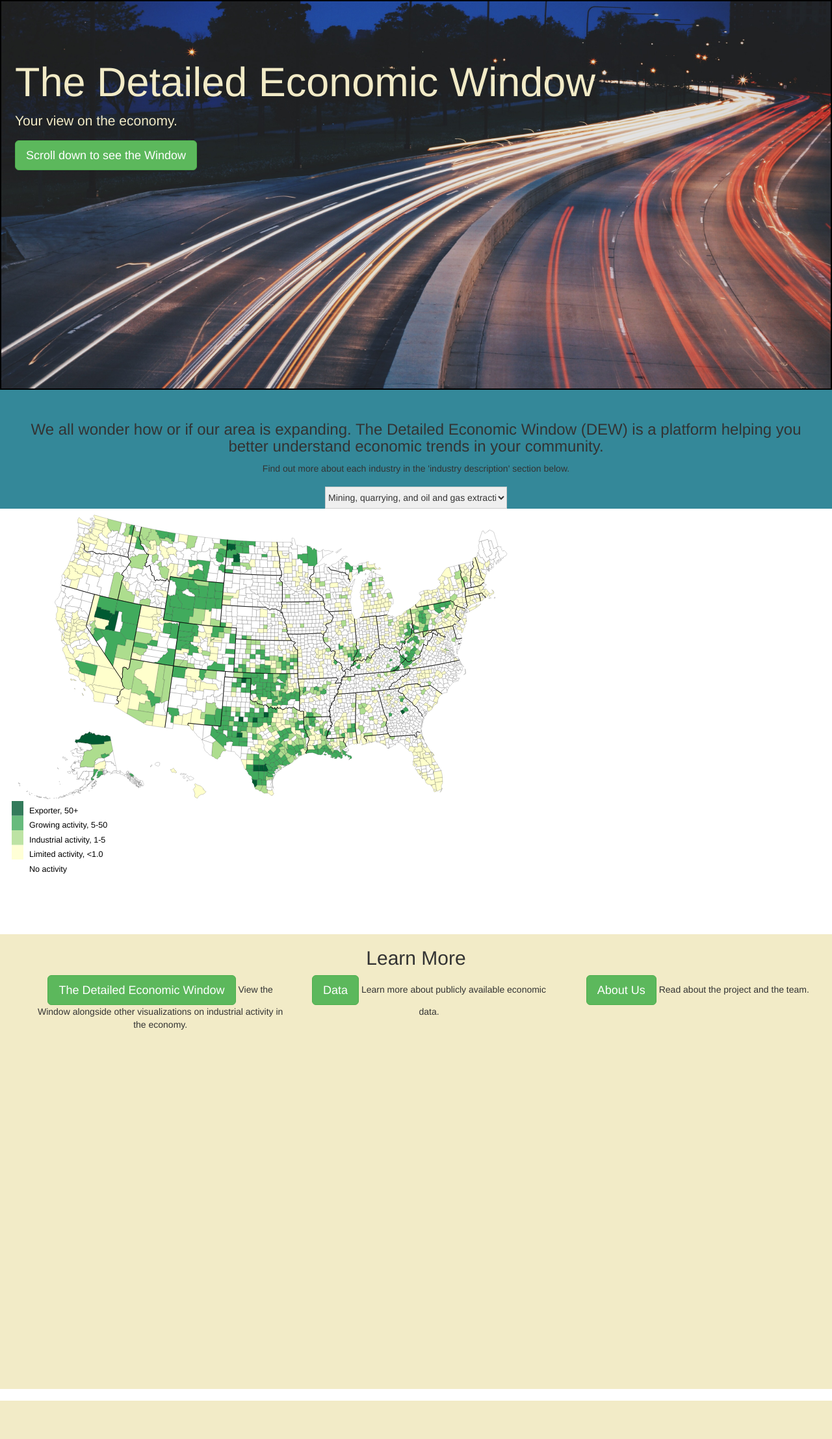
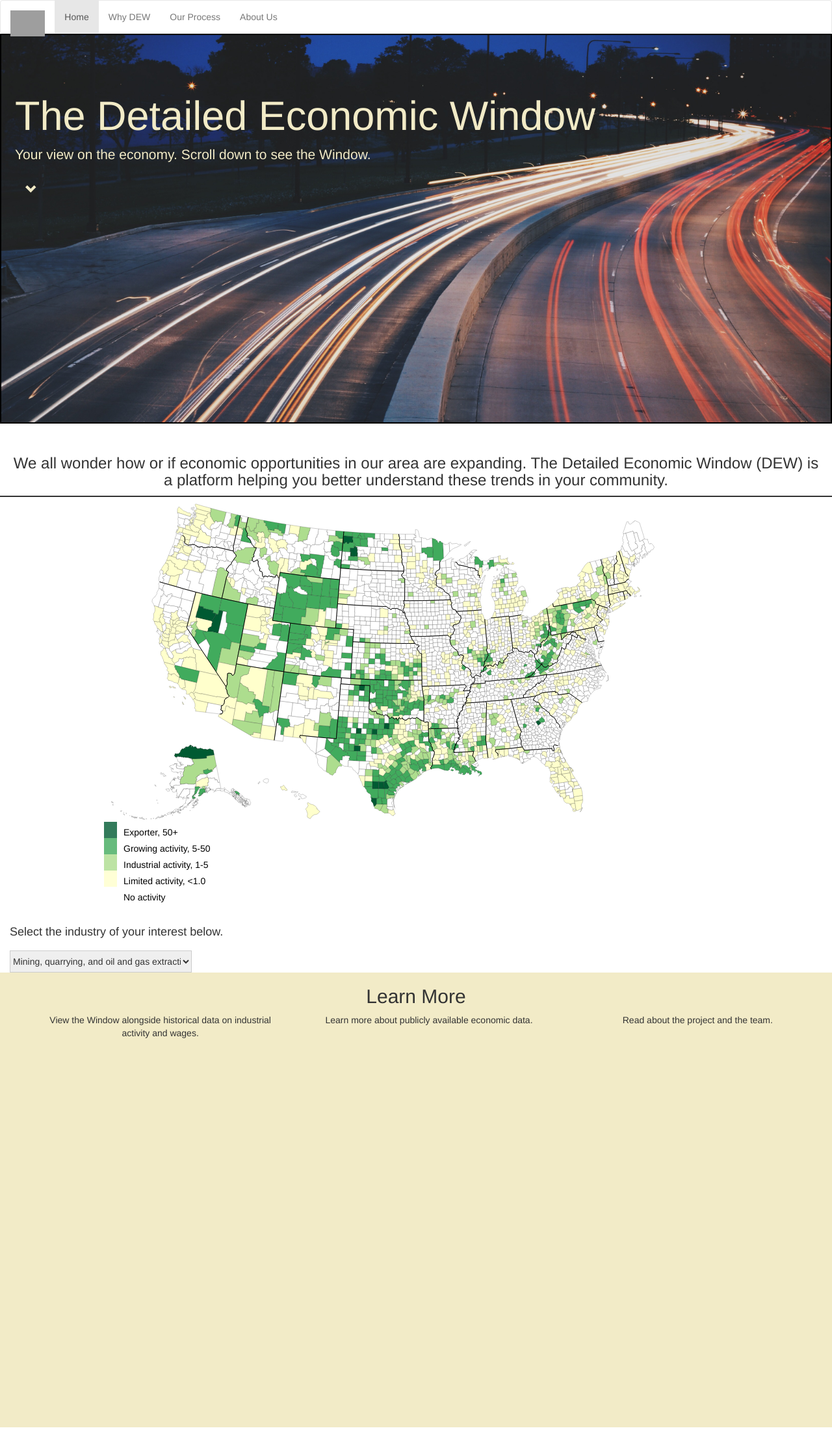
Before and after one commit to DistrictDataLabs/02-group-b, a Flask app: page /data in a window 1280 px wide. Shown: the whole page at 65% size. Before the commit the page ends 2156 px from the top, so only its background shows below. Run offline with Flask 2, Linux system fonts and the light colour scheme; some libraries are stand-ins or nearby versions; some web fonts are replaced; grey boxes are pictures that could not be loaded.

Commit message:
Today's changes.

```diff
--- a/static/data.css
+++ b/static/data.css
@@ -29,6 +29,12 @@ ul li {
 
 #maptitle {
   margin-top: 0;
-  background-color:  #348899;
+  background-color:  white;
   padding-top: 2em;
+  border-bottom: solid 2px;
 }
+
+svg#map {
+  margin: 0 auto;
+  display: block;
+}
--- /dev/null
+++ b/static/dewmap2.js
@@ -0,0 +1,164 @@
+var width = 1000,
+	height = 650;
+var statById = d3.map();
+
+var quantile = d3.scale.threshold()
+    .domain(isNaN,0,1,5,50)
+		.range(['white','#ffffcc','#addd8e','#41ab5d','#005a32']);
+var path = d3.geo.path();
+var svg = d3.select("#map")
+		.attr("width", width)
+		.attr("height", height)
+	.append('svg:g');
+d3.select("#selectType")
+		.on("change", function(){menuChange();});
+var tooltip = d3.select("body").append("div")
+  	  .attr("class", "tooltip")
+  	  .style("opacity", 1e-6)
+  	  .style("background", "rgba(250,250,250,.7)");
+tooltip.append("span").attr("id", "countyName")
+queue()
+	.defer(d3.json, "us.json")
+	.defer(d3.csv, "mvpfinal020715.csv")
+	.defer(d3.json, "countyPop.json")
+	.await(ready);
+errorArray = [];
+var counties;
+var countyPop;
+function ready(error, us, countiesJSON, countyPopJSON) {
+	counties = countiesJSON;
+	countyPop = countyPopJSON;
+	counties.forEach(function(d){
+		try{
+			d.lq_11 = +d['lq_11'];
+			d.lq_21 = +d['lq_21'];
+ 			d.lq_22 = +d['lq_22'];
+			d.lq_23 = +d['lq_23'];
+			d.lq_11 = +d['lq_42'];
+			d.lq_11 = +d['lq_51'];
+			d.lq_11 = +d['lq_52'];
+			d.lq_11 = +d['lq_53'];
+      d.lq_11 = +d['lq_55'];
+			d.lq_11 = +d['lq_56'];
+			d.lq_11 = +d['lq_61'];
+			d.lq_11 = +d['lq_62'];
+      d.lq_11 = +d['lq_71'];
+			d.lq_11 = +d['lq_72'];
+			d.lq_11 = +d['lq_81'];
+			d.lq_11 = +d['lq_92'];
+			statById.set(+d.fips, d);
+			if (isNaN(lq_21)) lq_21 = 0;
+			if (isNaN(lq_51)) lq_51 = 0;
+      {
+			}
+		}
+		catch(e){
+			//remove double lines of csv
+		}
+	});
+	countyShapes = svg.append("g")
+			.attr("class", "counties")
+		.selectAll("path")
+			.data(topojson.feature(us, us.objects.counties).features)
+		.enter().append("path")
+		countyShapes
+			.attr("fill", "rgb(200,200,200)")
+			.attr("d", path)
+					.on("mouseover", function(d){
+						d3.select(this)
+							.attr("stroke", "red")
+							.attr("stroke-width", 1)
+						tooltip
+						    .style("left", (d3.event.pageX + 5) + "px")
+						    .style("top", (d3.event.pageY - 5) + "px")
+						    .transition().duration(300)
+						    .style("opacity", 1)
+						    .style("display", "block")
+						updateDetails(statById.get(d.id));
+				})
+					.on("mouseout", function(d){
+						d3.select(this)
+							.attr("stroke", "")
+							.attr("stroke-width", .2)
+						tooltip.transition().duration(700).style("opacity", 0);
+			});
+	svg.append("path")
+			.datum(topojson.mesh(us, us.objects.states, function(a, b) { return a !== b; }))
+			.attr("class", "states")
+			.attr("d", path);
+	menuChange();
+}
+var printDetails = [
+          {'var': 'fips', 'print': 'FIPS'},
+					{'var': 'lq_21', 'print': 'Mining'},
+					{'var': 'lq_23', 'print': 'Construction'},
+					{'var': 'lq_51', 'print': 'Information'},
+          {'var': 'lq_52', 'print': 'Finance, Insurance'},
+					{'var': 'lq_61', 'print': 'Education'},
+					{'var': 'lq_62', 'print': 'Healthcare'},
+					{'var': 'lq_71', 'print': 'Arts and Recreation'}];
+function updateDetails(county){
+	tooltip.selectAll("div").remove();
+	tooltip.selectAll("div").data(printDetails).enter()
+		.append("div")
+			.append('span')
+				.text(function(d){return (d.print.length > 0) ? d.print + ": " : " - ";})
+				.attr("class", "boldDetail")
+			.insert('span')
+				.text(function(d){
+					if (d.var != 'none'){
+						return (""+county[d.var]).indexOf('/') == -1 ? totalFormat(county[d.var]) : county[d.var];
+					}})
+				.attr("class", "normalDetail");
+	d3.select("#countyName").text(county.County);
+}
+var totalFormat = d3.format(",");
+function menuChange(){
+	var selectType = document.getElementById('selectType');
+	selectTypeValue = selectType.options[selectType.selectedIndex].value;
+	var keyName = selectTypeValue;
+	console.log(keyName);
+	updateMap(keyName);
+	console.log(d3.sum(counties, function(d){return d[selectTypeValue];}));
+	var num = d3.sum(counties, function(d){return d[selectTypeValue];});
+}
+function updateMap(key){
+	quantile.domain([0,1,5,50]);
+	countyShapes
+		.transition().duration(1000).ease(d3.ease('linear'))
+		.attr("fill", function(d) {
+			if (statById.get(d.id)){
+				if(statById.get(d.id)[key] == 0 || statById.get(d.id)[key]== false ){
+					return 'white';
+				}
+				else{
+					return quantile(statById.get(d.id)[key]);
+				}
+			}
+			else{
+				errorArray.push(d.id);
+				return "white";
+		}});
+}
+var ext_color_domain = [0, 1.000, 5.000, 10, 50]
+var legend_labels = ["No activity", "Limited activity, <1.0", "Industrial activity, 1-5","Growing activity, 5-50", "Exporter, 50+"]
+var colors =(['white','#ffffcc','#addd8e','#41ab5d','#005a32']);
+var legend = svg.selectAll("g.legend")
+ .data(ext_color_domain)
+ .enter().append("g")
+ .attr("class", "legend");
+
+var ls_w = 20, ls_h = 25;
+
+legend.append("rect")
+ .attr("x", 20)
+ .attr("y", function(d, i){ return height - (i*ls_h) - 2*ls_h;})
+ .attr("width", ls_w)
+ .attr("height", ls_h)
+ .style("fill", function(d, i) { return colors[i]; } )
+ .style("opacity", 0.8);
+
+legend.append("text")
+ .attr("x", 50)
+ .attr("y", function(d, i){ return height - (i*ls_h) - ls_h - 4;})
+ .text(function(d, i){ return legend_labels[i]; });
--- a/templates/data.html
+++ b/templates/data.html
@@ -12,17 +12,46 @@
 
 
 </head>
+<nav class="navbar navbar-default" style="margin: 0 auto; background-color:white">
+  <div class="container-fluid">
+    <div class="navbar-header">
+      <button type="button" class="navbar-toggle collapsed" data-toggle="collapse" data-target="#bs-example-navbar-collapse-1">
+        <span class="sr-only">Toggle navigation</span>
+        <span class="icon-bar"></span>
+        <span class="icon-bar"></span>
+        <span class="icon-bar"></span>
+      </button>
+      <a class="navbar-brand" href="#"><img src="{{url_for('static', filename='dewlogo.svg')}}" style="height: 40px"></img></a>
+    </div>
+
+    <!-- Collect the nav links, forms, and other content for toggling -->
+    <div class="collapse navbar-collapse" id="bs-example-navbar-collapse-1">
+      <ul class="nav navbar-nav">
+        <li class="active"><a href="#">Home<span class="sr-only">(current)</span></a></li>
+        <li><a href="#">Why DEW</a></li>
+        <li><a href="#">Our Process</a></li>
+        <li><a href="#">About Us</a></li>
+         </ul>
+        </li>
+      </ul>
+    </div><!-- /.navbar-collapse -->
+  </div><!-- /.container-fluid -->
+</nav>
 <body>
 <div class="jumbotron">
   <h1>The Detailed Economic Window</h1>
-  <p>Your view on the economy.</p>
-  <p><a class="btn btn-success btn-lg" href="#" role="button">Scroll down to see the Window</a></p>
+  <p>Your view on the economy. Scroll down to see the Window.</p>
+    <span class="glyphicon glyphicon-chevron-down btn-lg" aria-hidden="true"></span>
 </div>
 
 <div class="container-fluid">
   <div class="row">
     <div class="col-md-12 text-center" id="maptitle">
-      <h3>We all wonder how or if our area is expanding. The Detailed Economic Window (DEW) is a platform helping you better understand economic trends in your community.</h3><p>Find out more about each industry in the 'industry description' section below.</p>
+      <h3>We all wonder how or if economic opportunities in our area are expanding. The Detailed Economic Window (DEW) is a platform helping you better understand these trends in your community.</h3>
+   </div>
+      <svg id="map"></svg>
+      <div class="col-md-12" style: "border-top: solid 2px;">
+        <h4>Select the industry of your interest below.</h4>
           <form id="totalCap">
 		<select id="selectType" class="select">
       <!-- <option value="lq_11">Agriculture, forestry, fishing and hunting</option> -->
@@ -44,8 +73,8 @@
       <!-- <option value="lq_92">Public administration</option> -->
 		</select>
 	</form>
-      </div>
-      <svg id="map" style="margin: 0 auto"></svg>
+</div>
+
   </div>
 </div>
 
@@ -60,19 +89,16 @@
      <ul>
       <div class="col-md-4 text-center">
         <li>
-        <a class="btn btn-success btn-lg" href="#" role="button">The Detailed Economic Window</a></li>
-        View the Window alongside other visualizations on industrial activity in the economy.</div>
+        View the Window alongside historical data on industrial activity and wages.</div>
       <div class="col-md-4 text-center">
         <li>
-        <a class="btn btn-success btn-lg" href="#" role="button">Data</a></li>
         Learn more about publicly available economic data.</div>
       <div class="col-md-4 text-center">
         <li>
-        <a class="btn btn-success btn-lg" href="#" role="button">About Us</a></li>
         Read about the project and the team.</div>
       </ul>
     </div>
   </div>
 </div>
 </body>
-<script src="{{url_for('static', filename='dewmap.js')}}"></script>
+<script src="{{url_for('static', filename='dewmap2.js')}}"></script>
```
Also changed, not shown: static/dewlogo.svg (added).
